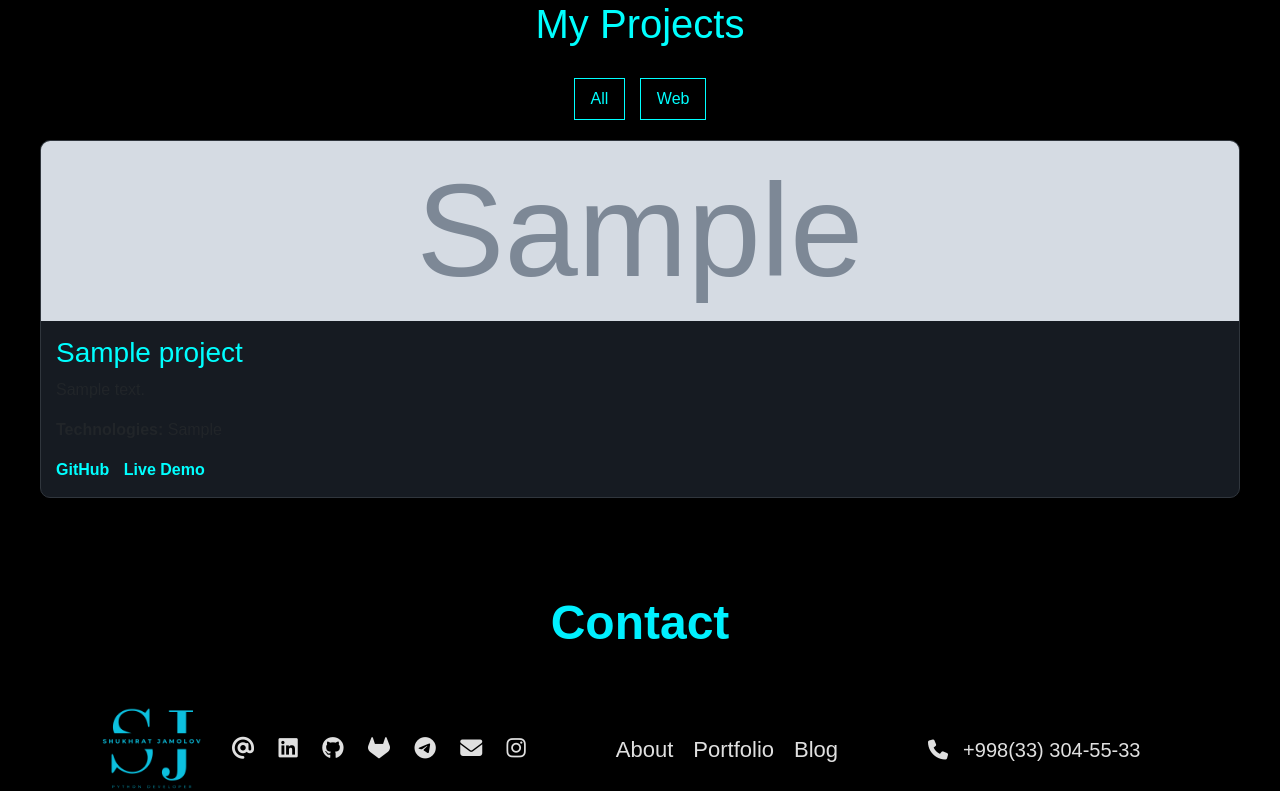
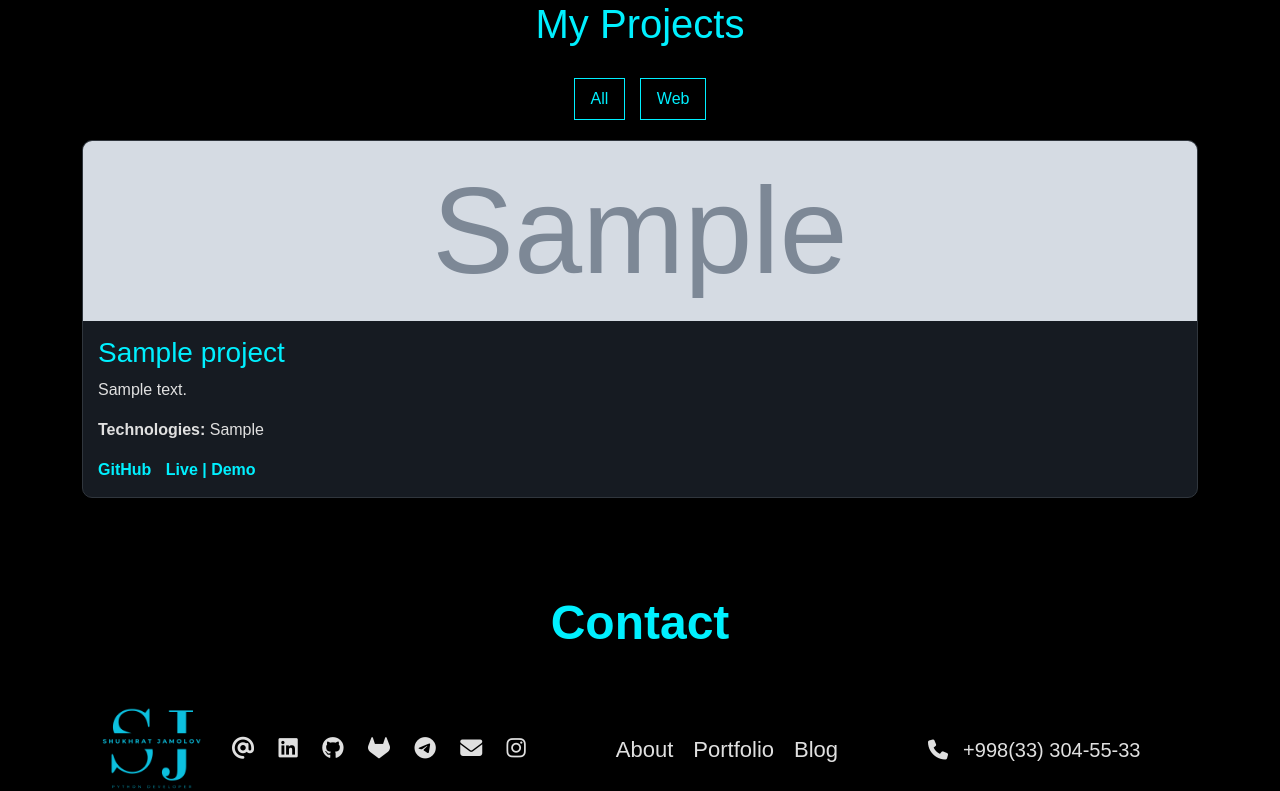
Before and after one commit to shjamolov/portfolio, a Django app: page /en/portfolio/ in a window 1280 px wide. Shown: the part 141-932 px from the top of the page. Run offline with Django 5.2, Linux system fonts and the light colour scheme; tables that the repository leaves empty hold one stand-in row (values such as "Sample post"); grey boxes marked "Sample" are stand-in pictures.

Commit message:
added portfolio files 2

```diff
--- a/assets/main/css/about.css
+++ b/assets/main/css/about.css
@@ -1,3 +1,9 @@
+:root {
+    --primary-color: #00f0ff;
+    --secondary-color: #fff;
+    --text-color: #e0e0e0;
+}
+
 .hex {
     width: 80px;
     height: 80px;
@@ -31,7 +37,6 @@
 
 .hex.active {
     background-color: var(--primary-color);
-    /* box-shadow: 0 0 20px #00d4f8aa; */
 }
 
 .hex.active i {
@@ -178,7 +183,6 @@
 
 .about_hex.active {
     background-color: var(--primary-color);
-    /* box-shadow: 0 0 20px #00d4f8aa; */
 }
 
 .about_hex.active i {
--- /dev/null
+++ b/assets/main/css/blog.css
@@ -0,0 +1,5 @@
+:root {
+    --primary-color: #00f0ff;
+    --secondary-color: #fff;
+    --text-color: #e0e0e0;
+}
--- a/assets/main/css/portfolio.css
+++ b/assets/main/css/portfolio.css
@@ -1,12 +1,13 @@
-.portfolio-container {
-    max-width: 1200px;
-    margin: auto;
+:root {
+    --primary-color: #00f0ff;
+    --secondary-color: #fff;
+    --text-color: #e0e0e0;
 }
 
 h1 {
     text-align: center;
     margin-bottom: 30px;
-    color: #00ffff;
+    color: var(--primary-color);
 }
 
 .filter-buttons {
@@ -16,8 +17,8 @@ h1 {
 
 .filter-btn {
     background-color: transparent;
-    color: #00ffff;
-    border: 1px solid #00ffff;
+    color: var(--primary-color);
+    border: 1px solid var(--primary-color);
     padding: 8px 16px;
     margin: 0 5px;
     cursor: pointer;
@@ -25,7 +26,7 @@ h1 {
 }
 
 .filter-btn:hover {
-    background-color: #00ffff;
+    background-color: var(--primary-color);
     color: #000;
 }
 
@@ -45,7 +46,7 @@ h1 {
 
 .project-card:hover {
     transform: translateY(-5px);
-    box-shadow: 0 0 10px #00ffff;
+    box-shadow: 0 0 10px var(--primary-color);
 }
 
 .project-card img {
@@ -59,13 +60,17 @@ h1 {
 }
 
 .card-body h3 {
-    color: #00ffff;
+    color: var(--primary-color);
     margin-top: 0;
+}
+
+.card-body p {
+    color: var(--text-color);
 }
 
 .card-links a {
     margin-right: 10px;
     text-decoration: none;
-    color: #00ffff;
+    color: var(--primary-color);
     font-weight: bold;
 }
--- a/portfolio/settings.py
+++ b/portfolio/settings.py
@@ -11,6 +11,7 @@ https://docs.djangoproject.com/en/5.2/ref/settings/
 """
 
 from pathlib import Path
+import os
 
 # Build paths inside the project like this: BASE_DIR / 'subdir'.
 BASE_DIR = Path(__file__).resolve().parent.parent
@@ -131,6 +132,9 @@ LANGUAGES = [
 STATIC_URL = 'static/'
 STATICFILES_DIRS = [BASE_DIR / 'assets']
 
+MEDIA_URL = '/media/'
+MEDIA_ROOT = os.path.join(BASE_DIR, 'media')
+
 # Default primary key field type
 # https://docs.djangoproject.com/en/5.2/ref/settings/#default-auto-field
 
--- a/portfolio/urls.py
+++ b/portfolio/urls.py
@@ -1,6 +1,8 @@
 from django.contrib import admin
 from django.urls import path, include
 from django.conf.urls.i18n import i18n_patterns  # BU MUHIM!
+from django.conf import settings
+from django.conf.urls.static import static
 
 urlpatterns = [
     path('i18n/', include('django.conf.urls.i18n')),  # << BU MUHIM!
@@ -11,3 +13,5 @@ urlpatterns += i18n_patterns(
     path('', include('main.urls')),
     path('', include('projects.urls')),
 )
+
+urlpatterns += static(settings.MEDIA_URL, document_root=settings.MEDIA_ROOT)
--- a/projects/models.py
+++ b/projects/models.py
@@ -11,7 +11,7 @@ class Project(models.Model):
 
     title = models.CharField(max_length=255)
     description = models.TextField()
-    image = models.ImageField(upload_to='upload_images/')
+    image = models.ImageField(upload_to='media/upload_images/')
     github_link = models.URLField(blank=True, null=True)
     live_demo_link = models.URLField(blank=True, null=True)
     technologies = models.CharField(max_length=255)  # Masalan: "Python, Django, HTML"
--- a/templates/base.html
+++ b/templates/base.html
@@ -11,7 +11,6 @@
     <link rel="stylesheet" href="{% static 'main/css/style.css' %}">
     <link rel="stylesheet" href="{% static 'main/css/about.css' %}">
     <link rel="stylesheet" href="{% static 'main/css/portfolio.css' %}">
-    {% block extra_css %}{% endblock %}
 </head>
 <body>
     <nav class="navbar navbar-expand-lg">
--- a/templates/main/blog.html
+++ b/templates/main/blog.html
@@ -1,5 +1,5 @@
 {% extends 'base.html' %}
 {% block title %}blog{% endblock %}
 {% block content %}
-<h1>blog Page</h1>
+<h1>the page is under construction</h1>
 {% endblock %}
--- a/templates/main/portfolio.html
+++ b/templates/main/portfolio.html
@@ -3,7 +3,7 @@
 {% block title %}Portfolio Projects{% endblock %}
 {% block content %}
 
-<div class="portfolio-container">
+<div class="container">
     <h1>My Projects</h1>
 
     <!-- Filter buttons -->
@@ -28,7 +28,7 @@
                             <a href="{{ project.github_link }}" target="_blank">GitHub</a>
                         {% endif %}
                         {% if project.live_demo_link %}
-                            <a href="{{ project.live_demo_link }}" target="_blank">Live Demo</a>
+                            <a href="{{ project.live_demo_link }}" target="_blank">Live | Demo</a>
                         {% endif %}
                     </div>
                 </div>
```
Also changed, not shown: media/media/upload_images/Вставленное_изображение.png (added), media/upload_images/truck_bcg2.jpg (renamed from upload_images/truck_bcg2.jpg).
